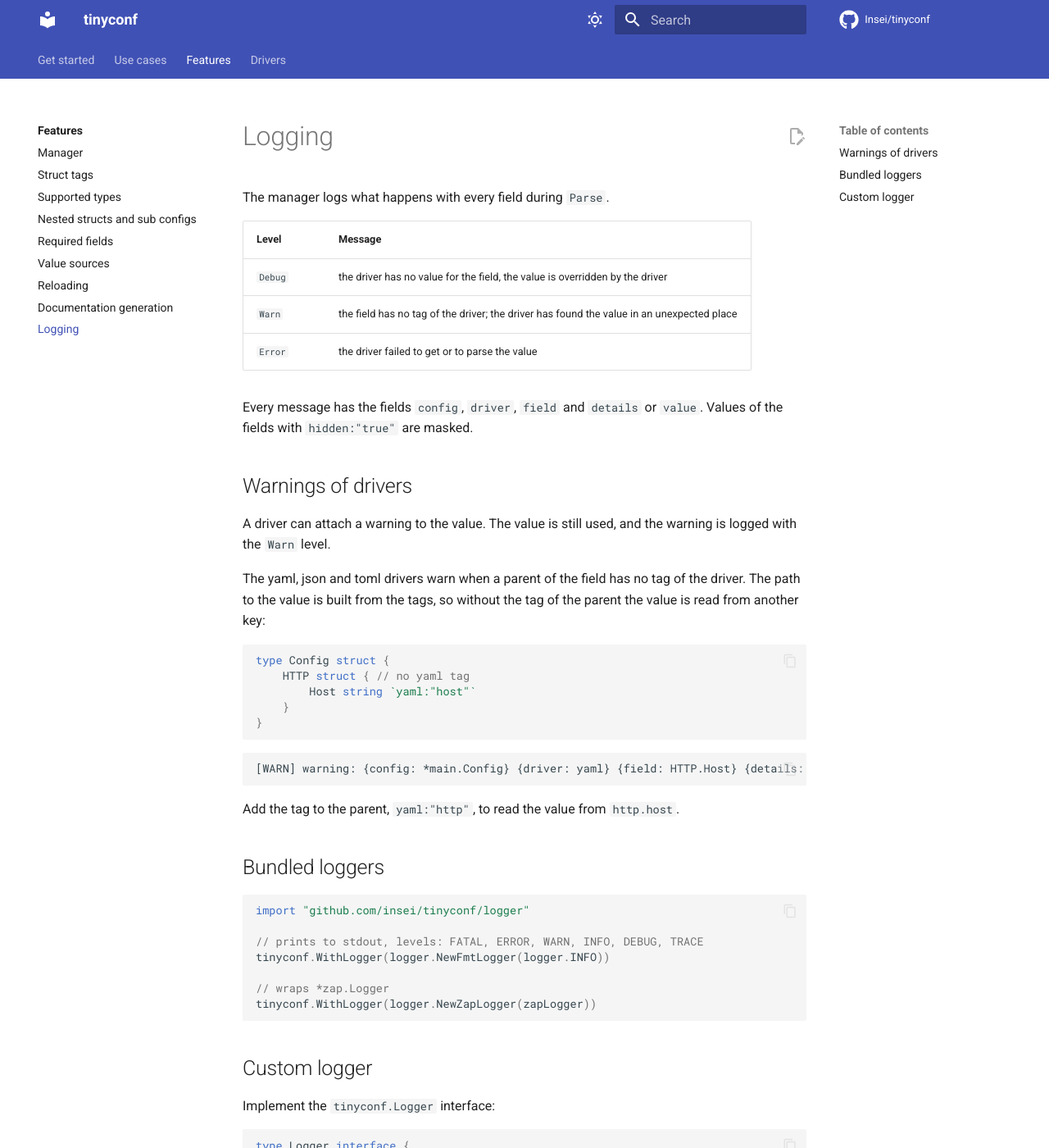
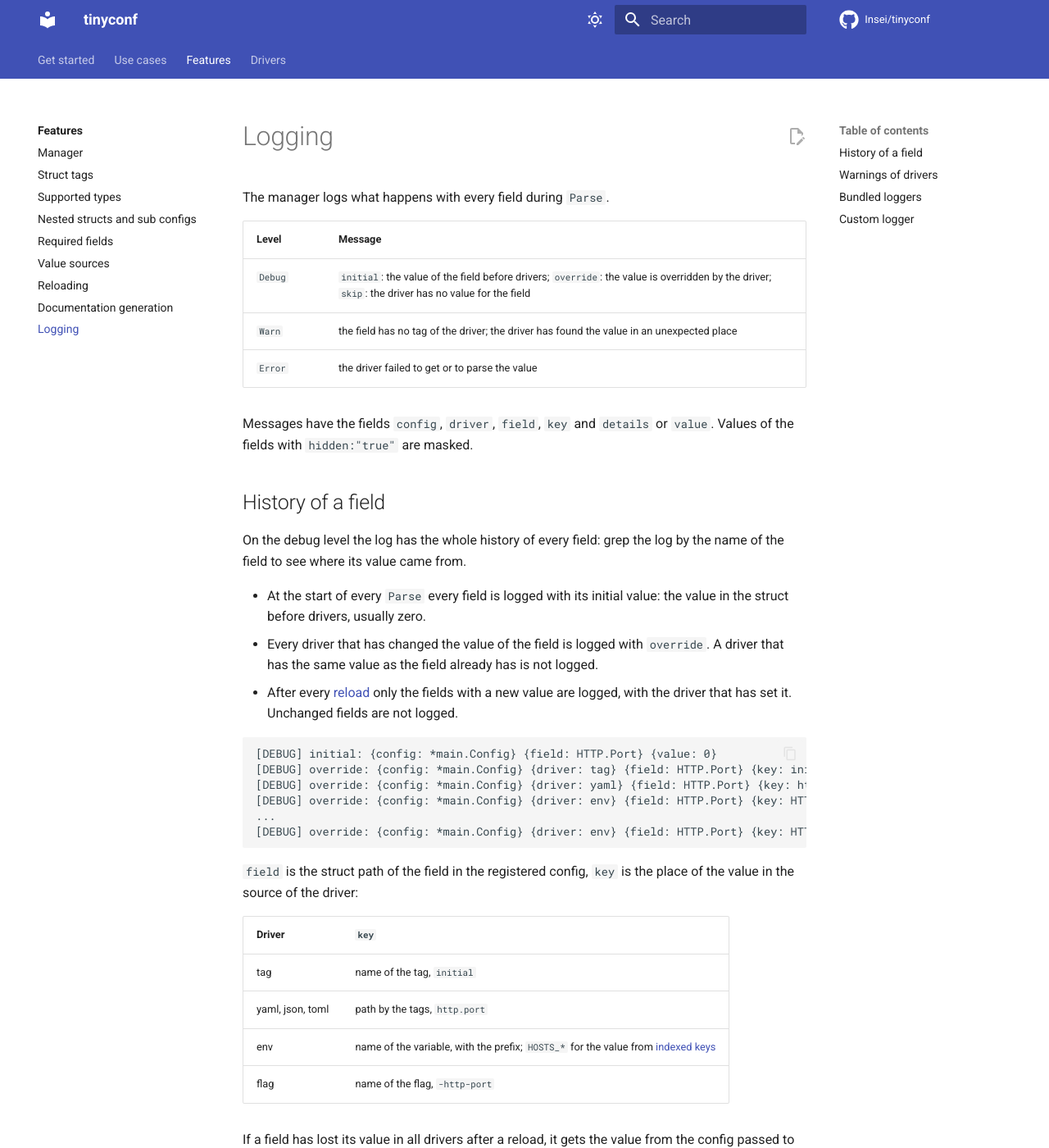
Before and after one commit to Insei/tinyconf, an MkDocs documentation site: the page built from docs/features/logging.md, in a window 1280 px wide and 1400 px high. Shown: the whole window at 82% size. Built offline with MkDocs 1.6.1 and Material for MkDocs 9.7.7, drawn with Linux system fonts in a browser that asks for light colours; comment, search, counter and statistics services are not loaded; some of the changed text lies outside the part shown.

Commit message:
docs: describe history of fields in logs and keys of values
Signed-off-by: Dmitriy Aleksandrov <goodmobiledevices@gmail.com>

````diff
--- a/docs/features/logging.md
+++ b/docs/features/logging.md
@@ -4,11 +4,39 @@ The manager logs what happens with every field during `Parse`.
 
 | Level | Message |
 |---|---|
-| `Debug` | the driver has no value for the field, the value is overridden by the driver |
+| `Debug` | `initial`: the value of the field before drivers; `override`: the value is overridden by the driver; `skip`: the driver has no value for the field |
 | `Warn` | the field has no tag of the driver; the driver has found the value in an unexpected place |
 | `Error` | the driver failed to get or to parse the value |
 
-Every message has the fields `config`, `driver`, `field` and `details` or `value`. Values of the fields with `hidden:"true"` are masked.
+Messages have the fields `config`, `driver`, `field`, `key` and `details` or `value`. Values of the fields with `hidden:"true"` are masked.
+
+## History of a field
+
+On the debug level the log has the whole history of every field: grep the log by the name of the field to see where its value came from.
+
+* At the start of every `Parse` every field is logged with its initial value: the value in the struct before drivers, usually zero.
+* Every driver that has changed the value of the field is logged with `override`. A driver that has the same value as the field already has is not logged.
+* After every [reload](reloading.md) only the fields with a new value are logged, with the driver that has set it. Unchanged fields are not logged.
+
+```text
+[DEBUG] initial: {config: *main.Config} {field: HTTP.Port} {value: 0}
+[DEBUG] override: {config: *main.Config} {driver: tag} {field: HTTP.Port} {key: initial} {value: 8080}
+[DEBUG] override: {config: *main.Config} {driver: yaml} {field: HTTP.Port} {key: http.port} {value: 9000}
+[DEBUG] override: {config: *main.Config} {driver: env} {field: HTTP.Port} {key: HTTP_PORT} {value: 9090}
+...
+[DEBUG] override: {config: *main.Config} {driver: env} {field: HTTP.Port} {key: HTTP_PORT} {value: 9091}
+```
+
+`field` is the struct path of the field in the registered config, `key` is the place of the value in the source of the driver:
+
+| Driver | `key` |
+|---|---|
+| tag | name of the tag, `initial` |
+| yaml, json, toml | path by the tags, `http.port` |
+| env | name of the variable, with the prefix; `HOSTS_*` for the value from [indexed keys](../drivers/env.md#indexed-keys) |
+| flag | name of the flag, `-http-port` |
+
+If a field has lost its value in all drivers after a reload, it gets the value from the config passed to `Watch`, and it is logged without `driver` and `key`.
 
 ## Warnings of drivers
 
````
Also changed, not shown: docs/drivers/custom.md (+2 -2 lines), docs/features/reloading.md (+1 -0 lines), docs/features/sources.md (+2 -2 lines), docs/use-cases.md (+2 -2 lines).
